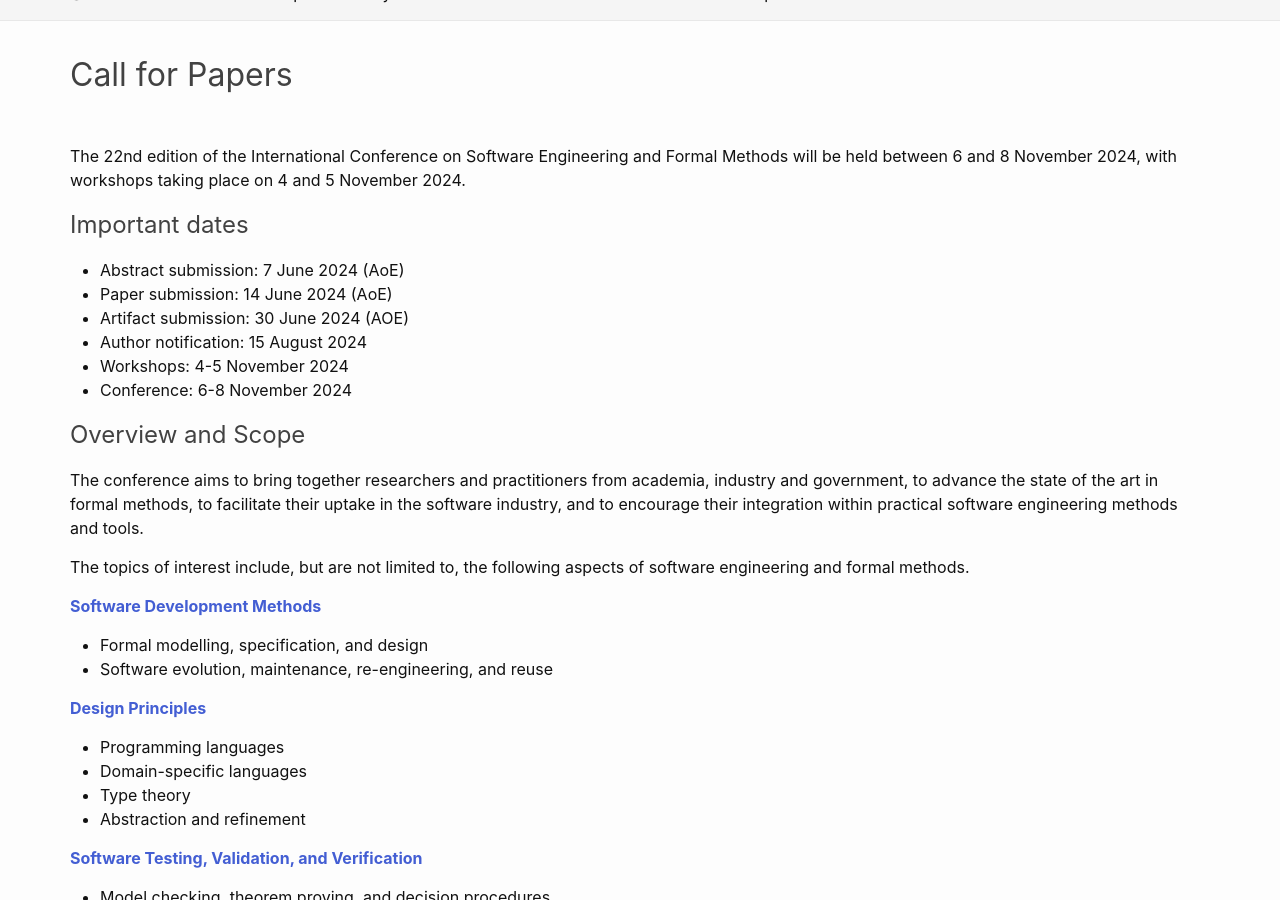
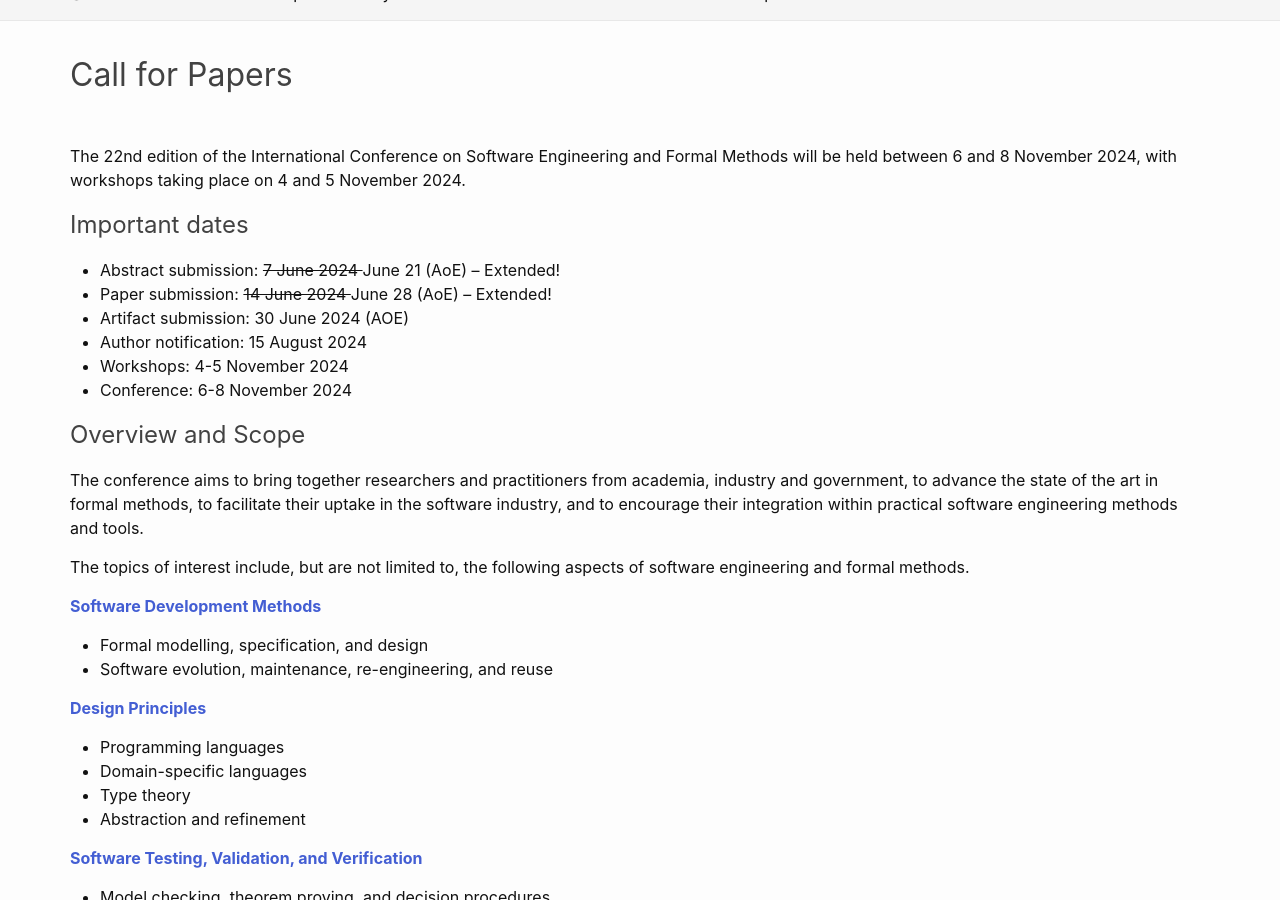
Before and after one commit to sefm-conference/2024, a Jekyll site: the page built from _pages/callforpapers.md, in a window 1280 px wide and 900 px high, scrolled down 445 px. Built offline with Jekyll 4.4.1, drawn with Linux system fonts in a browser that asks for light colours.

Commit message:
Update deadline extended.md

```diff
--- a/_pages/callforpapers.md
+++ b/_pages/callforpapers.md
@@ -10,8 +10,8 @@ The 22nd edition of the International Conference on Software Engineering and
 Formal Methods will be held between 6 and 8 November 2024, with workshops taking place on 4 and 5 November 2024.
 
 ## Important dates
-- Abstract submission: 7 June 2024 (AoE)
-- Paper submission: 14 June 2024 (AoE)
+- Abstract submission: <del> 7 June 2024 </del>  June 21 (AoE) -- Extended!
+- Paper submission: <del> 14 June 2024 </del>  June 28 (AoE) -- Extended!
 - Artifact submission: 30 June 2024 (AOE)
 - Author notification: 15 August 2024
 - Workshops: 4-5 November 2024
```
